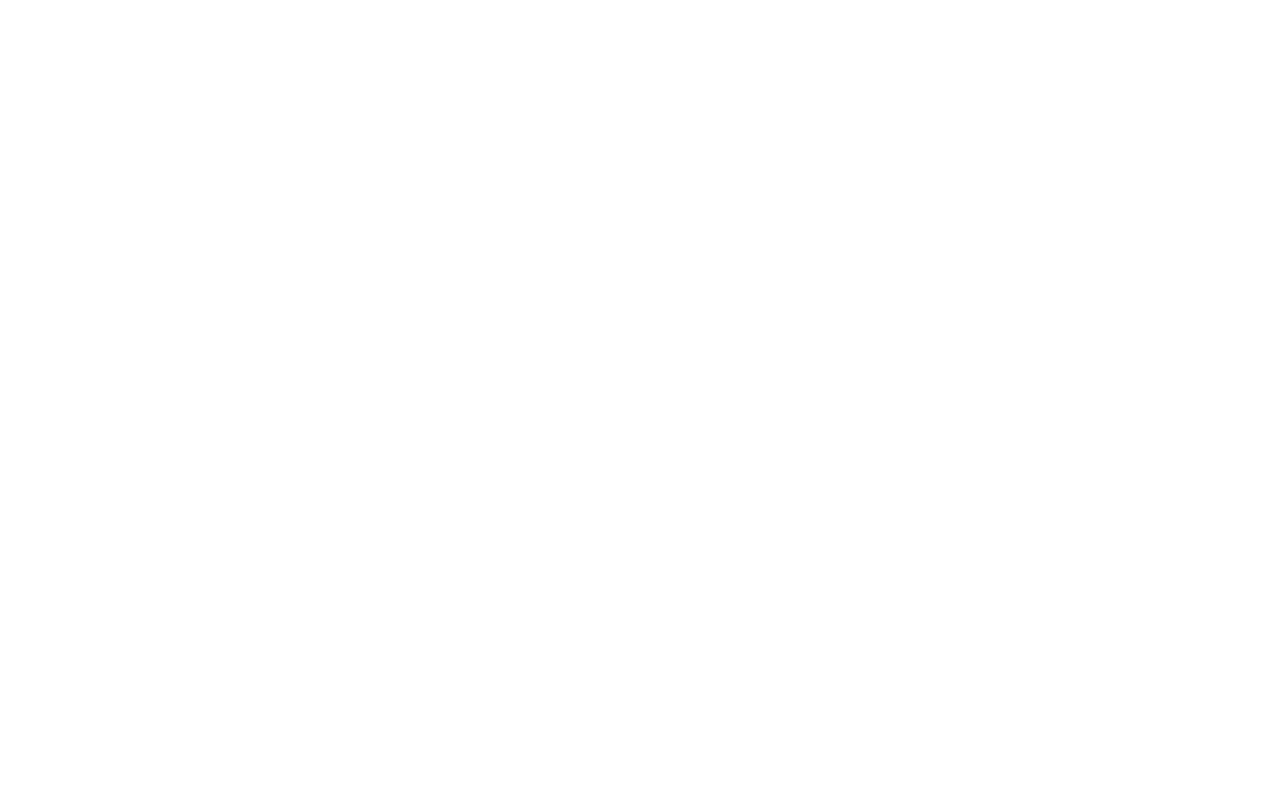
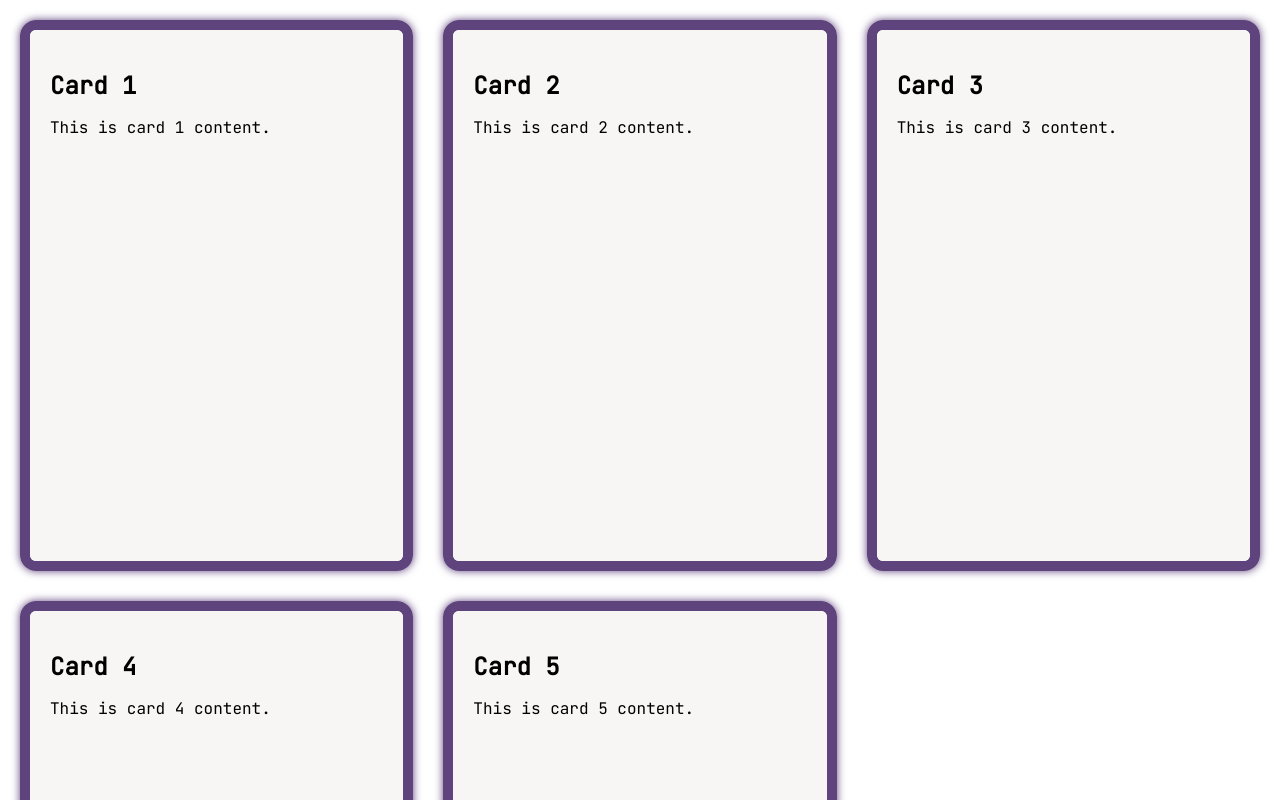
Before and after one commit to JonnaMat/arch, a React (Create React App) app in the folder app/: page /arch/grid in a window 1280 px wide. Before the commit this address had no page. Shown: the top 800 px of the page. Built offline with nearby package versions, Linux system fonts and the light colour scheme.

Commit message:
Add basic card and card grid layout

```diff
--- a/app/src/App.tsx
+++ b/app/src/App.tsx
@@ -2,6 +2,8 @@
 import { BrowserRouter as Router, Routes, Route } from "react-router-dom";
 import LandingPage from "./components/LandingPage";
 import ThemeSwitcher from "./components/ThemeSwitcher";
+import Card from "./components/Card";
+import CardGrid from "./components/CardGrid";
 
 function App() {
   return (
@@ -9,6 +11,15 @@
       <div>
         <Routes>
           <Route path="/" element={<LandingPage />} />
+          <Route
+            path="/card"
+            element={
+              <div style={{ width: "300px" }}>
+                <Card title="Title" content="hello" />
+              </div>
+            }
+          />
+          <Route path="/grid" element={<CardGrid />} />
         </Routes>
       </div>
     </Router>
--- /dev/null
+++ b/app/src/components/Card.module.css
@@ -0,0 +1,28 @@
+.Wrapper {
+  border-radius: 16px; /* outer border = inner border + border width */
+  box-sizing: border-box;
+  border: 10px solid var(--purple); /* outer border = inner border + border width */
+  box-shadow: 0 0px 8px var(--purple);
+  width: 100%;
+  aspect-ratio: 25/35;
+}
+
+.Card {
+  background-color: var(--card-background);
+  padding: 20px;
+  width: 100%;
+  height: 100%;
+  border-radius: 6px; /* outer border = inner border + border width */
+  box-sizing: border-box;
+}
+
+.Card h2 {
+  margin-bottom: 10px;
+  font-size: 1.5rem;
+  color: var(--text-color);
+}
+
+.Card p {
+  font-size: 1rem;
+  color: var(--text-color);
+}
--- /dev/null
+++ b/app/src/components/Card.tsx
@@ -0,0 +1,20 @@
+import React from "react";
+import Styles from "./Card.module.css";
+
+interface CardProps {
+  title: string;
+  content: string;
+}
+
+const Card: React.FC<CardProps> = ({ title, content }) => {
+  return (
+    <div className={Styles.Wrapper}>
+      <div className={Styles.Card}>
+        <h2>{title}</h2>
+        <p>{content}</p>
+      </div>
+    </div>
+  );
+};
+
+export default Card;
--- /dev/null
+++ b/app/src/components/CardGrid.module.css
@@ -0,0 +1,9 @@
+.Grid {
+  display: grid;
+  grid-template-columns: repeat(
+    auto-fit,
+    minmax(300px, 1fr)
+  ); /* Adjusts based on screen size */
+  gap: 30px; /* Space between grid items */
+  padding: 20px; /* Space to sides of screen */
+}
--- /dev/null
+++ b/app/src/components/CardGrid.tsx
@@ -0,0 +1,30 @@
+// CardGrid.tsx
+import React from "react";
+import Card from "./Card";
+import styles from "./CardGrid.module.css";
+import ThemeSwitcher from "./ThemeSwitcher";
+
+interface CardData {
+  title: string;
+  content: string;
+}
+
+const CardGrid = () => {
+  const cards: CardData[] = [
+    { title: "Card 1", content: "This is card 1 content." },
+    { title: "Card 2", content: "This is card 2 content." },
+    { title: "Card 3", content: "This is card 3 content." },
+    { title: "Card 4", content: "This is card 4 content." },
+    { title: "Card 5", content: "This is card 5 content." },
+  ];
+
+  return (
+    <div className={styles.Grid}>
+      {cards.map((card, index) => (
+        <Card key={index} title={card.title} content={card.content} />
+      ))}
+    </div>
+  );
+};
+
+export default CardGrid;
--- a/app/src/components/LandingPage.module.css
+++ b/app/src/components/LandingPage.module.css
@@ -1,9 +1,17 @@
 .LandingPage {
-  height: 100dvh;
   display: flex;
   align-items: center;
   flex-direction: column;
   text-align: center;
+  width: 100%;
+  min-width: 100px;
+  box-sizing: border-box;
+  padding: 10%;
+}
+
+.GridContainer {
+  width: 100%;
+  padding-top: 10px;
 }
 
 .Intro {
--- a/app/src/components/LandingPage.tsx
+++ b/app/src/components/LandingPage.tsx
@@ -2,6 +2,7 @@
 import { Link } from "react-router-dom";
 import ThemeSwitcher from "./ThemeSwitcher";
 import styles from "./LandingPage.module.css";
+import CardGrid from "./CardGrid";
 
 const LandingPage = () => {
   const colors = [
@@ -37,11 +38,14 @@
       <h3 className={styles.Heading} style={{ color: randomColor }}>
         Discover
       </h3>
-      <Link to="/blog" style={{ color: randomColor }}>
-        Visit Blog
-      </Link>
+      <div className={styles.GridContainer}>
+        <CardGrid />
+      </div>
     </div>
   );
 };
 
+/*<Link to="/blog" style={{ color: randomColor }}>
+        Visit Blog
+      </Link>*/
 export default LandingPage;
--- a/app/src/index.css
+++ b/app/src/index.css
@@ -3,17 +3,25 @@
 :root {
   color-scheme: light dark;
   --background: light-dark(white, black);
+
+  /* generated dark with https://maketintsandshades.com/#44475a */
+  /* generated light with https://maketintsandshades.com/#d7d4c8 */
+  --background-dimmed-0: light-dark(#d7d4c8, #44475a);
+  --background-dimmed-80: light-dark(#f7f6f4, #0e0e12);
+  --card-background: var(--background-dimmed-80);
+
   --text-color: light-dark(black, white);
-  --text-color-dimmed: light-dark(hsl(220, 15%, 70%), hsl(220, 15%, 30%));
-  --sun-moon-fill-color: var(--text-color-dimmed);
+
+  --sun-moon-fill-color: var(--background-dimmed-0);
   --margin: 10px;
 
-  --purple: light-dark(#5e4b8a, #bd93f9);
-  --blue: light-dark(#0a74b9, #8be9fd);
-  --pink: light-dark(#c84a83, #ff79c6);
-  --orange: light-dark(#d68a3a, #ffb86c);
-  --green: light-dark(#3baf4f, #50fa7b);
-  --yellow: light-dark(#b9b300, #f1fa8c);
+  /* light shade are 40% of dark shade: https://maketintsandshades.com/#dark-color */
+  --purple: light-dark(#5e437c, #9c6fcf);
+  --blue: light-dark(#40767f, #6ac5d3);
+  --pink: light-dark(#85335e, #de559c);
+  --orange: light-dark(#855928, #de9442);
+  --green: light-dark(#1c8031, #2fd651);
+  --yellow: light-dark(#7d803b, #d0d662);
 }
 
 body {
```
